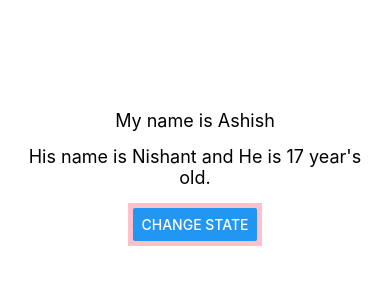
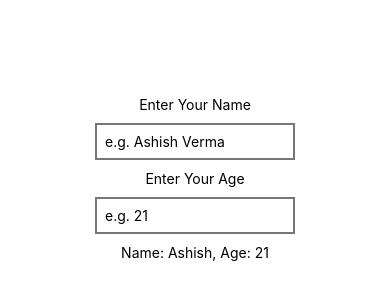
Before and after one commit to AshishVermaCrownstack/native-week-2, a React Native app: screen / in a window 390 px wide. Shown: the part 244-544 px from the top of the page. Built offline with nearby package versions, Linux system fonts and the light colour scheme.

Commit message:
day-1 page-3 added

```diff
--- a/App.js
+++ b/App.js
@@ -3,7 +3,8 @@ import { StyleSheet, Text, View } from "react-native";
 
 import Page1 from "./Pages/page1";
 import Page2 from "./Pages/page2";
+import Page3 from "./Pages/page3";
 
 export default function App() {
-  return <Page2 />;
+  return <Page3 />;
 }
--- /dev/null
+++ b/Pages/page3.js
@@ -0,0 +1,48 @@
+import React, { useState } from "react";
+import { View, Text, StyleSheet, TextInput } from "react-native";
+
+function page3() {
+  const [name, setName] = useState("Ashish");
+  const [age, setAge] = useState(21);
+  return (
+    <View style={Styles.container}>
+      <Text>Enter Your Name</Text>
+      <TextInput
+        style={Styles.input}
+        placeholder="e.g. Ashish Verma"
+        onChangeText={(val) => {
+          setName(val);
+        }}
+      />
+      <Text>Enter Your Age</Text>
+      <TextInput
+        style={Styles.input}
+        placeholder="e.g. 21"
+        onChangeText={(val) => {
+          setAge(val);
+        }}
+        keyboardType="numeric"
+      />
+      <Text>
+        Name: {name}, Age: {age}
+      </Text>
+    </View>
+  );
+}
+
+const Styles = StyleSheet.create({
+  container: {
+    flex: 1,
+    justifyContent: "center",
+    alignItems: "center",
+  },
+  input: {
+    borderWidth: 2,
+    borderColor: "#777",
+    width: 200,
+    padding: 8,
+    margin: 10,
+  },
+});
+
+export default page3;
```
